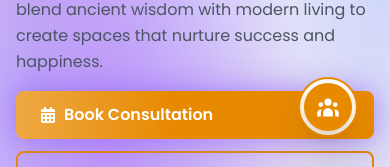
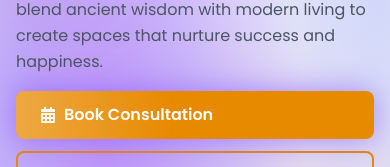
Before and after one commit to ajaysingh721/vastu-inside, a Next.js app: page / in a window 390 px wide. Shown: the part 675-842 px from the top of the page. Built offline with nearby package versions, Linux system fonts and the light colour scheme.

Commit message:
Refactor FloatingSocialMedia component: hide by default on smaller screens

```diff
--- a/components/FloatingSocialMedia.tsx
+++ b/components/FloatingSocialMedia.tsx
@@ -58,7 +58,7 @@
   };
 
   return (
-    <div className="fixed bottom-8 right-8 z-40" ref={containerRef}>
+    <div className="fixed bottom-8 right-8 z-40 hidden sm:block" ref={containerRef}>
       <div
         className={`flex flex-row-reverse items-center bg-white/90 backdrop-blur-sm rounded-full shadow-2xl border-2 border-primary-500 transition-all duration-500 ease-in-out ${
           isExpanded ? "gap-2 p-2" : "gap-0 p-1"
```
